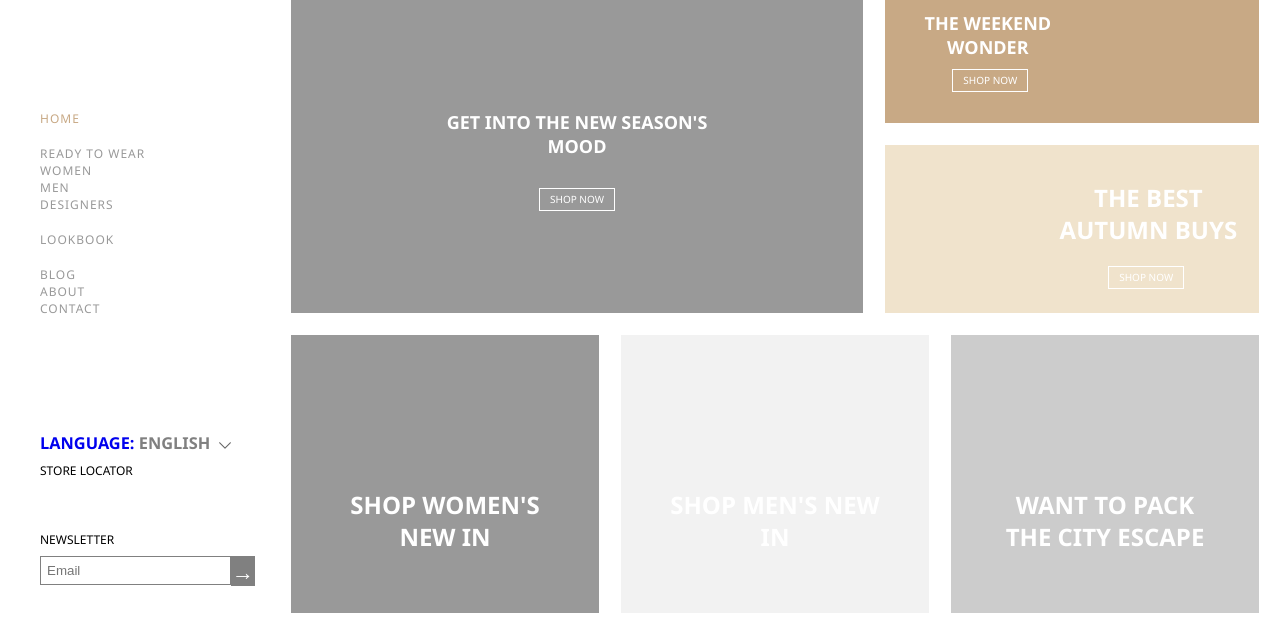
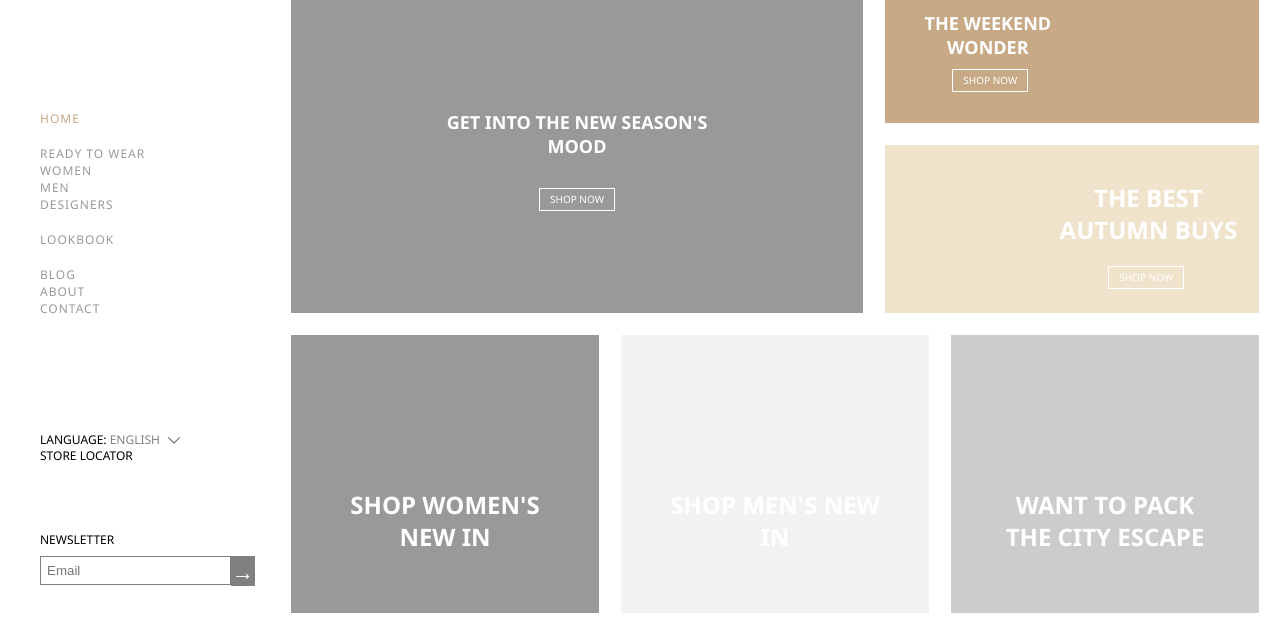
Before and after one commit to IJmouri/4boutique-final, a website: page index.html in a window 1280 px wide. Shown: the part 66-698 px from the top of the page. Drawn offline with nearby package versions, Linux system fonts and the light colour scheme.

Commit message:
completed

```diff
--- a/index.html
+++ b/index.html
@@ -74,10 +74,10 @@
             </ul>
 
             <div class="menu-links">
-                <a href="#">
-                    <h3 class="language">Language:<span class="language-english"> english</span>
+                <a href="#" class="language">
+                    Language:<span class="language-english"> english</span>
                         <span class="arrow-icon"><img src="img/Icon arrow down.png" /></span>
-                    </h3>
+
                 </a>
                 <a href="#" class="store-locator">store locator</a>
             </div>
--- a/sass/components/_menu.scss
+++ b/sass/components/_menu.scss
@@ -76,8 +76,24 @@
     }
 
     &-links {
+
         a {
+            &:link,
+            &:visited{
+                color: $color-white;
+
+                @include respond(desktop){
+                    color: black;
+                }
+            }
             text-decoration: none;
+            font-size: 16px;
+            line-height: 12px;
+
+            @include respond(desktop){
+                font-size: 12px;
+            }
+
         }
 
         position: absolute;
@@ -105,35 +121,8 @@
             left: 40px;
             margin-left: 0;
             text-align: left;
-            font-size: 14px;
+            font-size: 12px;
             transform: translateX(0);
-        }
-
-        .language {
-
-            a {
-                text-decoration: none;
-                &:link,
-                &:visited {
-                    color: $color-white;
-                }
-            }
-
-            @include respond(tab-port) {
-                font-size: 16px;
-            }
-
-            @include respond(desktop) {
-                a {
-                    &:link,
-                    &:visited{
-                        color: black;
-                        font-size: 12px;
-                        line-height: 13px;
-
-                    }
-                }
-            }
         }
 
         .language-english {
@@ -142,7 +131,7 @@
 
         .store-locator {
             color: $color-white;
-
+            display: block;
             @include respond(desktop) {
                 color: black;
                 font-size: 12px;
```
Also changed, not shown: css/style.css.
